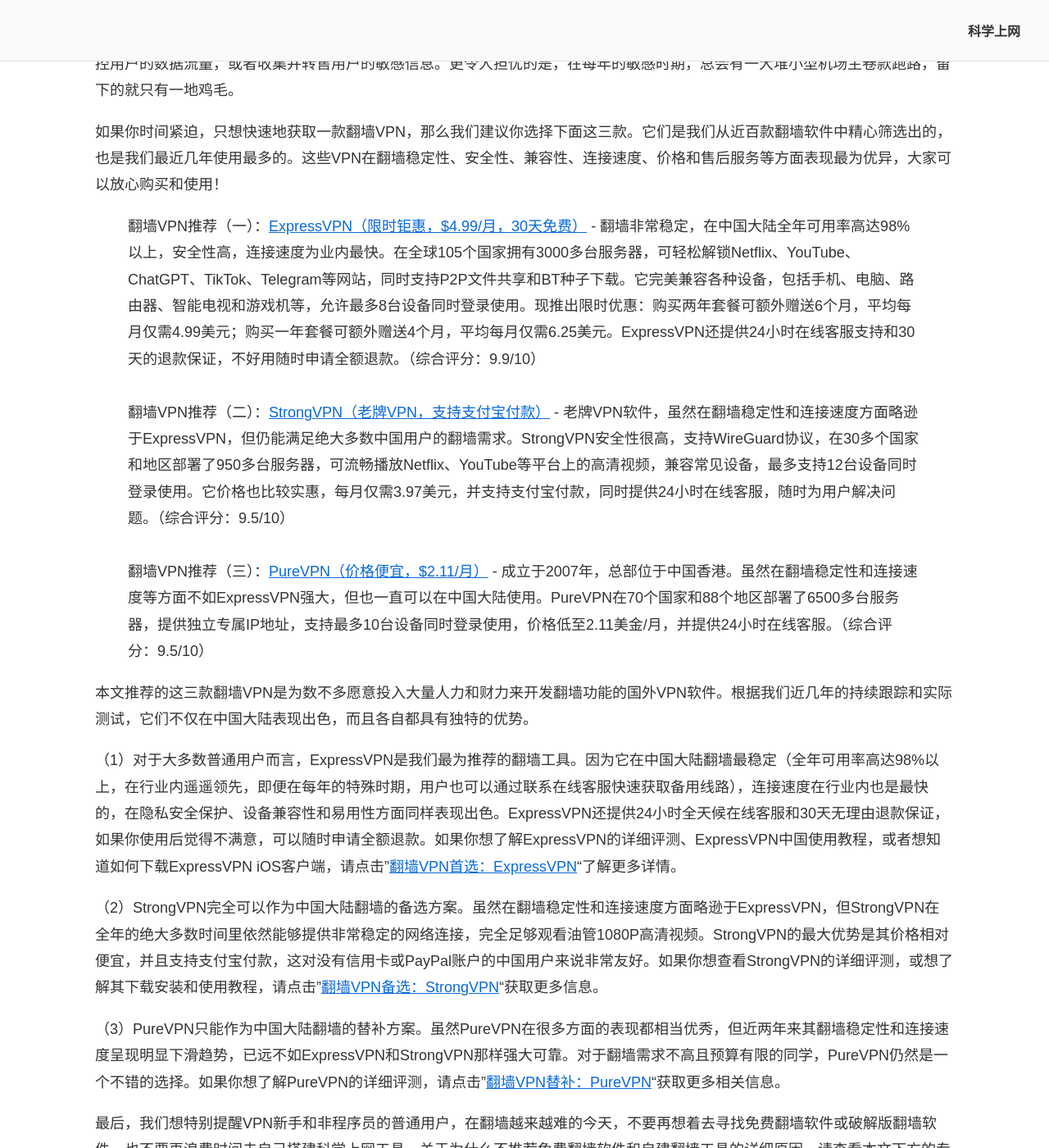
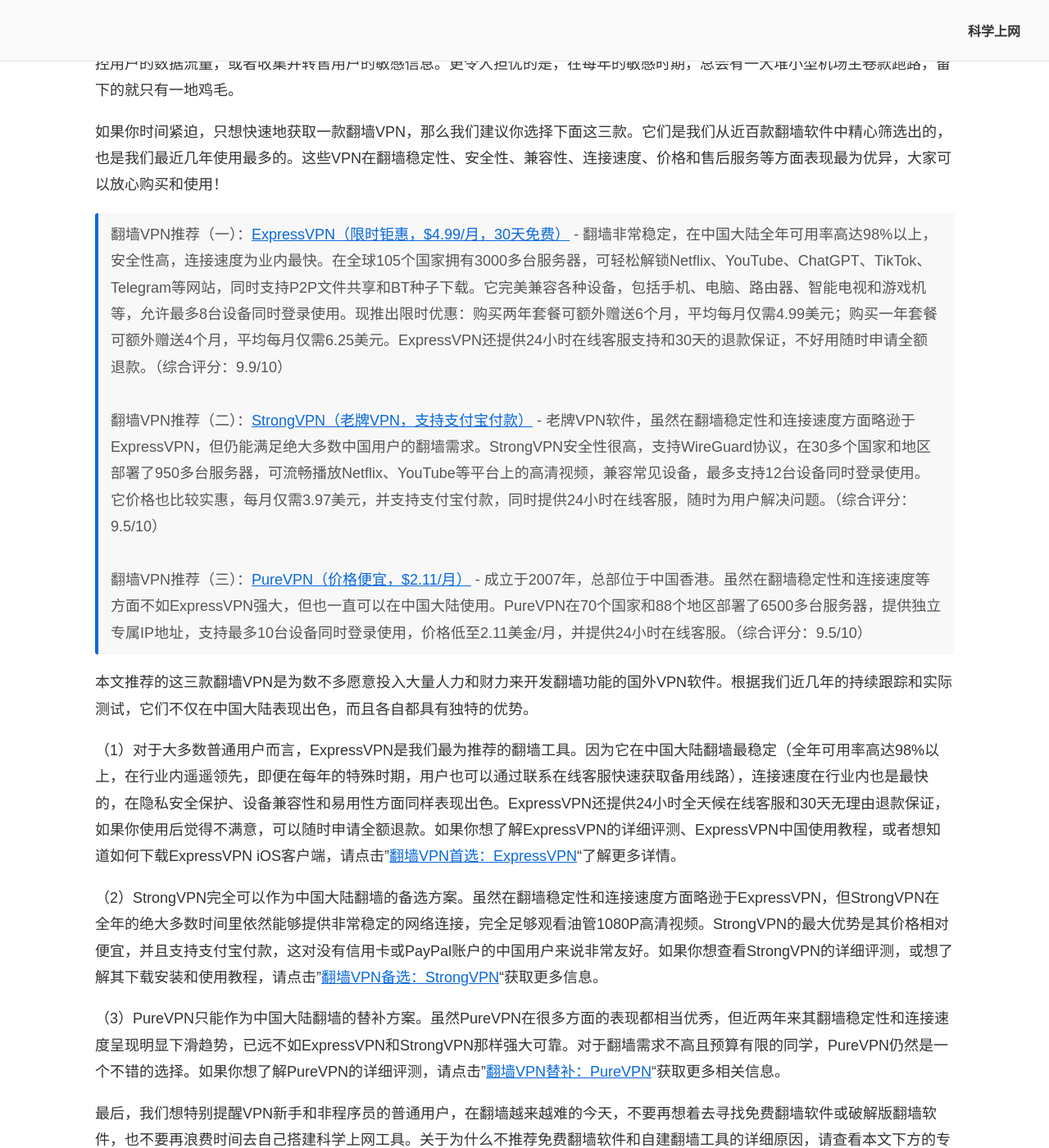
Before and after one commit to chinavpns/chinavpns.github.io, a Jekyll site: the page built from index.md, in a window 1280 px wide and 1400 px high, scrolled down 1061 px. Shown: the whole window at 82% size. Built offline with Jekyll 4.4.1, drawn with Linux system fonts in a browser that asks for light colours.

Commit message:
Update styles.css

```diff
--- a/assets/css/styles.css
+++ b/assets/css/styles.css
@@ -85,3 +85,19 @@
     height: 100px;
     margin-top: -100px;
 }
+
+blockquote {
+    border-left: 4px solid #0969DA; /* 使用与您链接颜色相同的蓝色，保持一致性 */
+    padding-left: 15px;
+    margin-left: 0;
+    margin-right: 0;
+    color: #555;
+    background-color: #f8f8f8; /* 浅灰色背景，让引用更加突出 */
+    padding: 10px 15px;
+    border-radius: 3px; /* 稍微圆角处理 */
+}
+
+blockquote p {
+    margin-top: 10px;
+    margin-bottom: 10px;
+}
```
